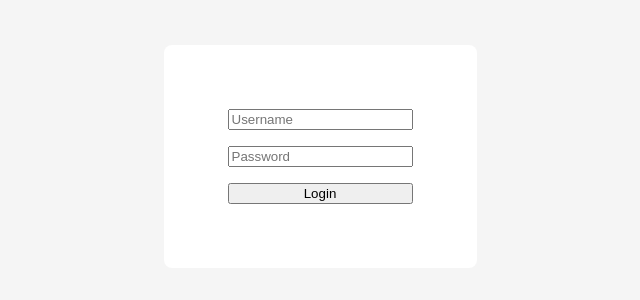
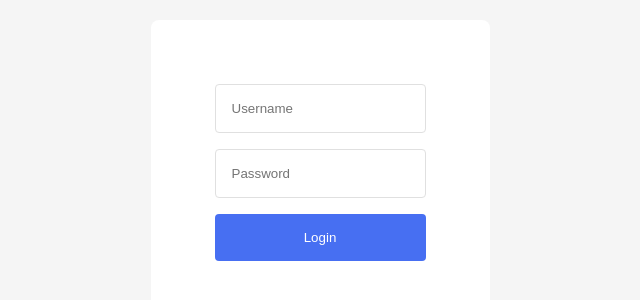
Before and after one commit to Alejoboga20/ts-heroes-app, a React (Vite) app: page / in a window 1280 px wide. Shown: the part 244-544 px from the top of the page, without its empty margins (320-960 px from the left). Built offline with nearby package versions, Linux system fonts and the light colour scheme.

Commit message:
style login page

```diff
--- a/src/auth/pages/Login.module.css
+++ b/src/auth/pages/Login.module.css
@@ -1,17 +1,60 @@
-.page {
-	display: flex;
-	flex-direction: column;
-	align-items: center;
-	justify-content: center;
-	height: 100vh;
+.login {
+	padding: 16px;
+	height: 100%;
 	background-color: #f5f5f5;
 }
 
-.form {
+.login__form {
 	background-color: white;
 	border-radius: 8px;
 	display: flex;
 	flex-direction: column;
+	justify-content: space-between;
+	padding: 64px;
+	height: calc(100% - 128px);
+}
+
+.login__input {
+	display: flex;
+	flex-direction: column;
 	gap: 16px;
-	padding: 64px;
 }
+
+.login__input input {
+	padding: 16px;
+	border: 1px solid #e0e0e0;
+	border-radius: 4px;
+}
+
+.login__input p {
+	text-align: center;
+	font-weight: bold;
+}
+
+.login__button {
+	padding: 16px;
+	background-color: #476ff2;
+	border: #476ff2;
+	border-radius: 4px;
+	color: white;
+}
+
+@media screen and (min-width: 425px) {
+	.login {
+		display: flex;
+		justify-content: center;
+		align-items: center;
+	}
+
+	.login__form {
+		height: fit-content;
+	}
+
+	.login__input {
+		margin-bottom: 16px;
+	}
+
+	.login__input p {
+		display: none;
+	}
+}
--- a/src/auth/pages/Login.tsx
+++ b/src/auth/pages/Login.tsx
@@ -2,13 +2,16 @@ import styles from './Login.module.css';
 
 const LoginPage = () => {
 	return (
-		<div className={styles['page']}>
-			<form className={styles['form']}>
-				<input type='text' name='username' id='username' placeholder='Username' />
-				<input type='password' name='password' id='password' placeholder='Password' />
-				<button>Login</button>
+		<main className={styles.login}>
+			<form className={styles.login__form}>
+				<div className={styles.login__input}>
+					<input type='text' name='username' id='username' placeholder='Username' />
+					<input type='password' name='password' id='password' placeholder='Password' />
+					<p>Welcome to your hero wiki</p>
+				</div>
+				<button className={styles.login__button}>Login</button>
 			</form>
-		</div>
+		</main>
 	);
 };
 
--- a/src/index.css
+++ b/src/index.css
@@ -1,3 +1,8 @@
 * {
 	margin: 0;
 }
+
+body,
+#root {
+	height: 100vh;
+}
```
